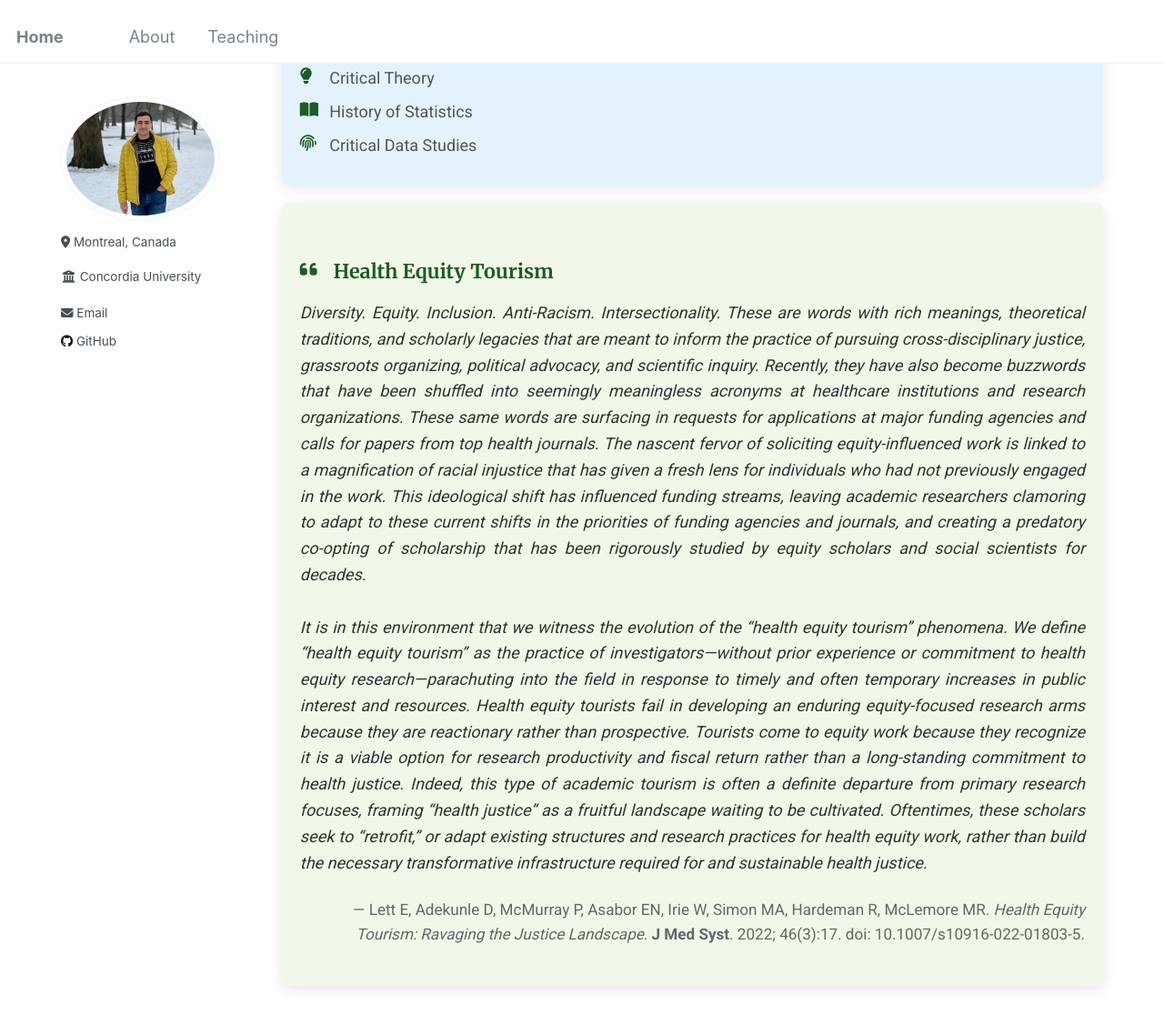
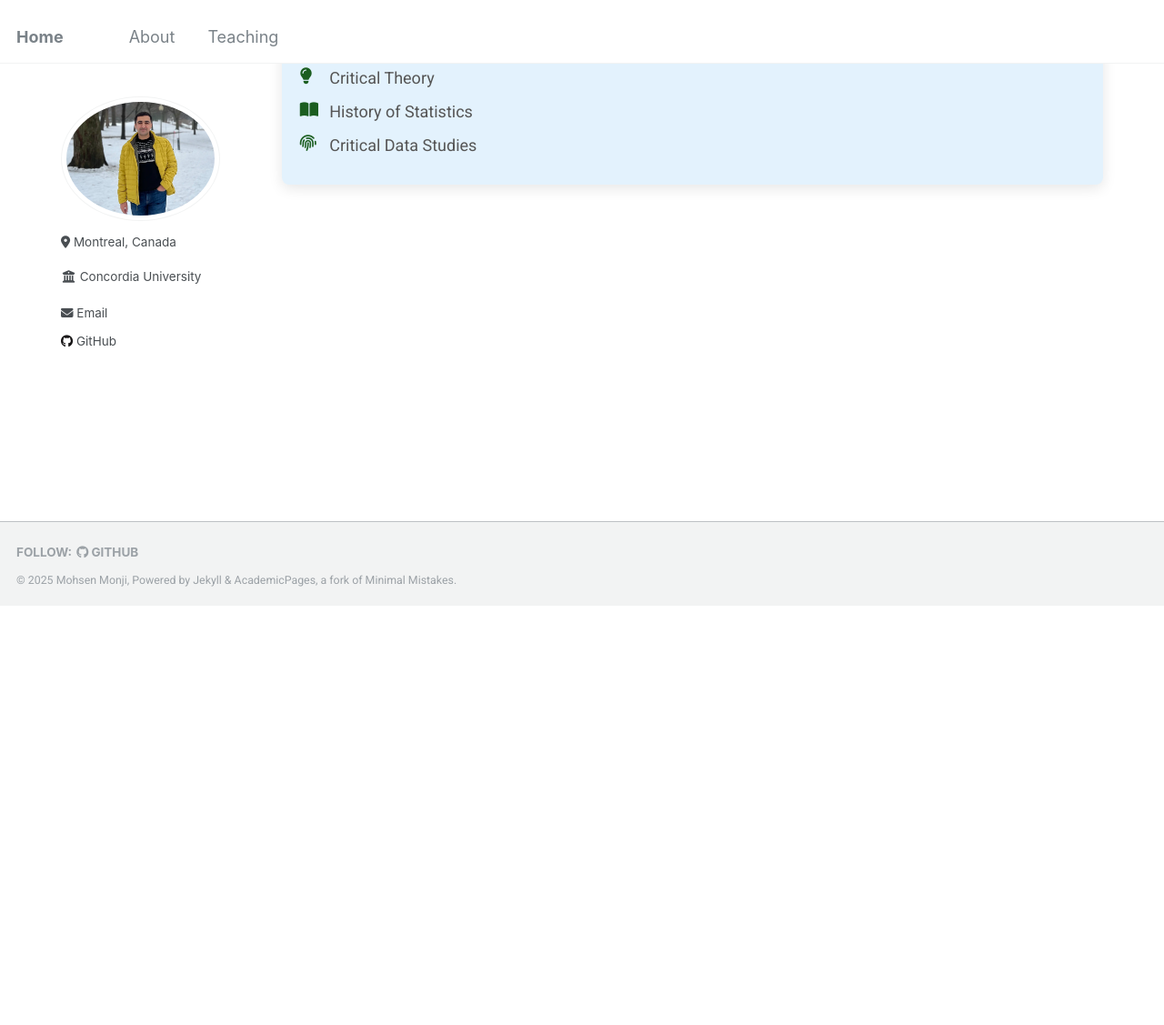
Before and after one commit to Mohsnmonji/mohsnmonji.github.io, a Jekyll site: the page built from about-me.md, in a window 1280 px wide and 1400 px high, scrolled down 734 px. Shown: the top 1127 px of the window at 91% size. Built offline with Jekyll 4.4.1, drawn with Linux system fonts in a browser that asks for light colours; some of the changed text lies outside the part shown.

Commit message:
Update about-me.md

```diff
--- a/about-me.md
+++ b/about-me.md
@@ -112,7 +112,7 @@ author_profile: true
 <div class="card">
   <h3><i class="fas fa-lightbulb icon"></i> Research Interests</h3>
   <ul>
-    <li><i class="fas fa-heartbeat icon"></i> Critical Public Health</li>
+    <li><i class="fas fa-heartbeat icon"></i> Sociology of Health</li>
     <li><i class="fas fa-chart-bar icon"></i> Social Statistics</li>
     <li><i class="fas fa-poll icon"></i> Survey Methodology</li>
     <li><i class="fas fa-calculator icon"></i> Quantitative Research Methods</li>
@@ -121,15 +121,3 @@ author_profile: true
     <li><i class="fas fa-fingerprint icon"></i> Critical Data Studies</li>
   </ul>
 </div>
-
-<div class="card">
-  <h3><i class="fas fa-quote-left icon"></i> Health Equity Tourism</h3>
-  <p style="font-style: italic; text-align: justify;">
-    Diversity. Equity. Inclusion. Anti-Racism. Intersectionality. These are words with rich meanings, theoretical traditions, and scholarly legacies that are meant to inform the practice of pursuing cross-disciplinary justice, grassroots organizing, political advocacy, and scientific inquiry. Recently, they have also become buzzwords that have been shuffled into seemingly meaningless acronyms at healthcare institutions and research organizations. These same words are surfacing in requests for applications at major funding agencies and calls for papers from top health journals. The nascent fervor of soliciting equity-influenced work is linked to a magnification of racial injustice that has given a fresh lens for individuals who had not previously engaged in the work. This ideological shift has influenced funding streams, leaving academic researchers clamoring to adapt to these current shifts in the priorities of funding agencies and journals, and creating a predatory co-opting of scholarship that has been rigorously studied by equity scholars and social scientists for decades.
-    <br><br>
-    It is in this environment that we witness the evolution of the “health equity tourism” phenomena. We define “health equity tourism” as the practice of investigators—without prior experience or commitment to health equity research—parachuting into the field in response to timely and often temporary increases in public interest and resources. Health equity tourists fail in developing an enduring equity-focused research arms because they are reactionary rather than prospective. Tourists come to equity work because they recognize it is a viable option for research productivity and fiscal return rather than a long-standing commitment to health justice. Indeed, this type of academic tourism is often a definite departure from primary research focuses, framing “health justice” as a fruitful landscape waiting to be cultivated. Oftentimes, these scholars seek to “retrofit,” or adapt existing structures and research practices for health equity work, rather than build the necessary transformative infrastructure required for and sustainable health justice.
-  </p>
-  <p style="text-align: right; font-size: 0.95rem; color: #666;">
-    — Lett E, Adekunle D, McMurray P, Asabor EN, Irie W, Simon MA, Hardeman R, McLemore MR. <em>Health Equity Tourism: Ravaging the Justice Landscape</em>. <strong>J Med Syst</strong>. 2022; 46(3):17. doi: 10.1007/s10916-022-01803-5.
-  </p>
-</div>
```
